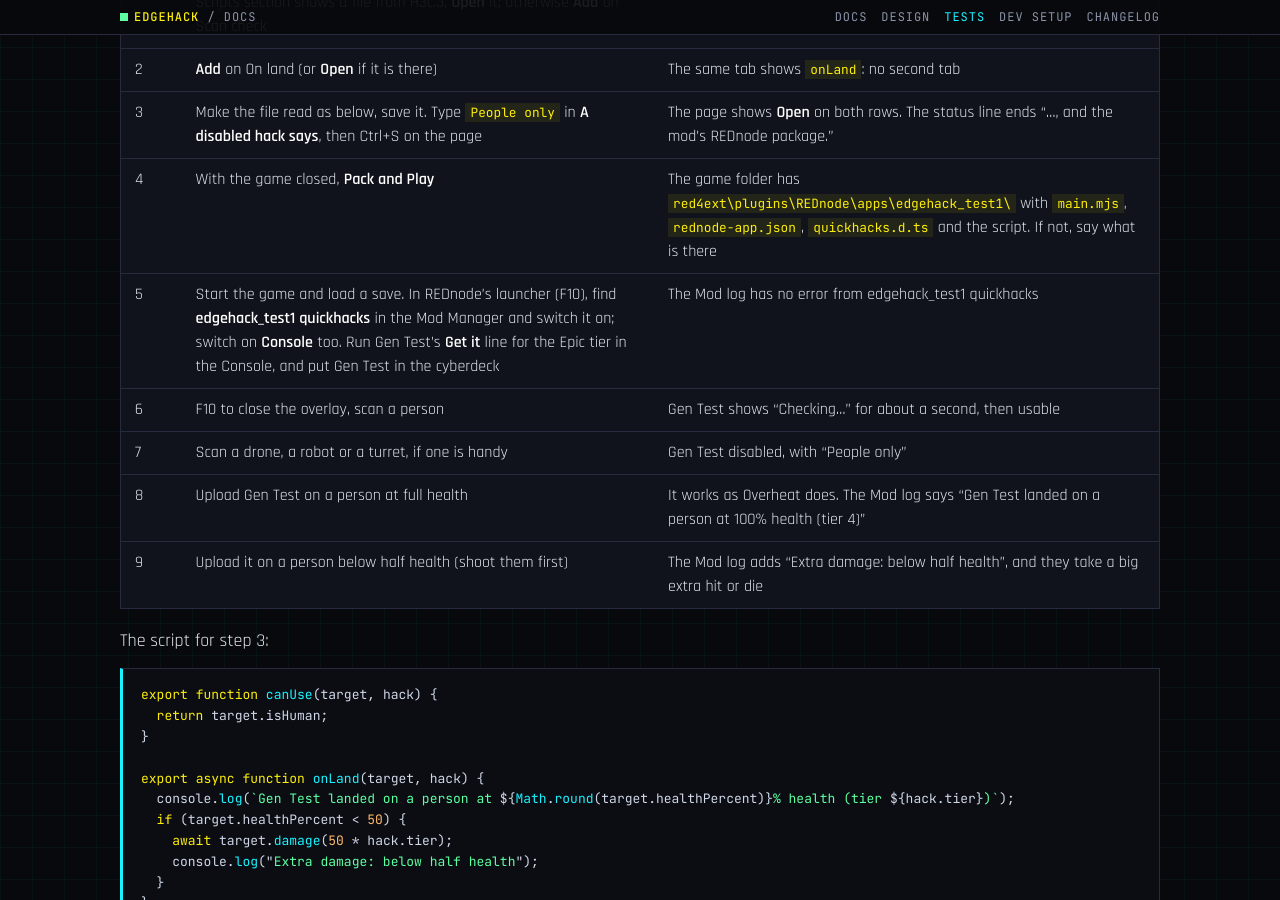
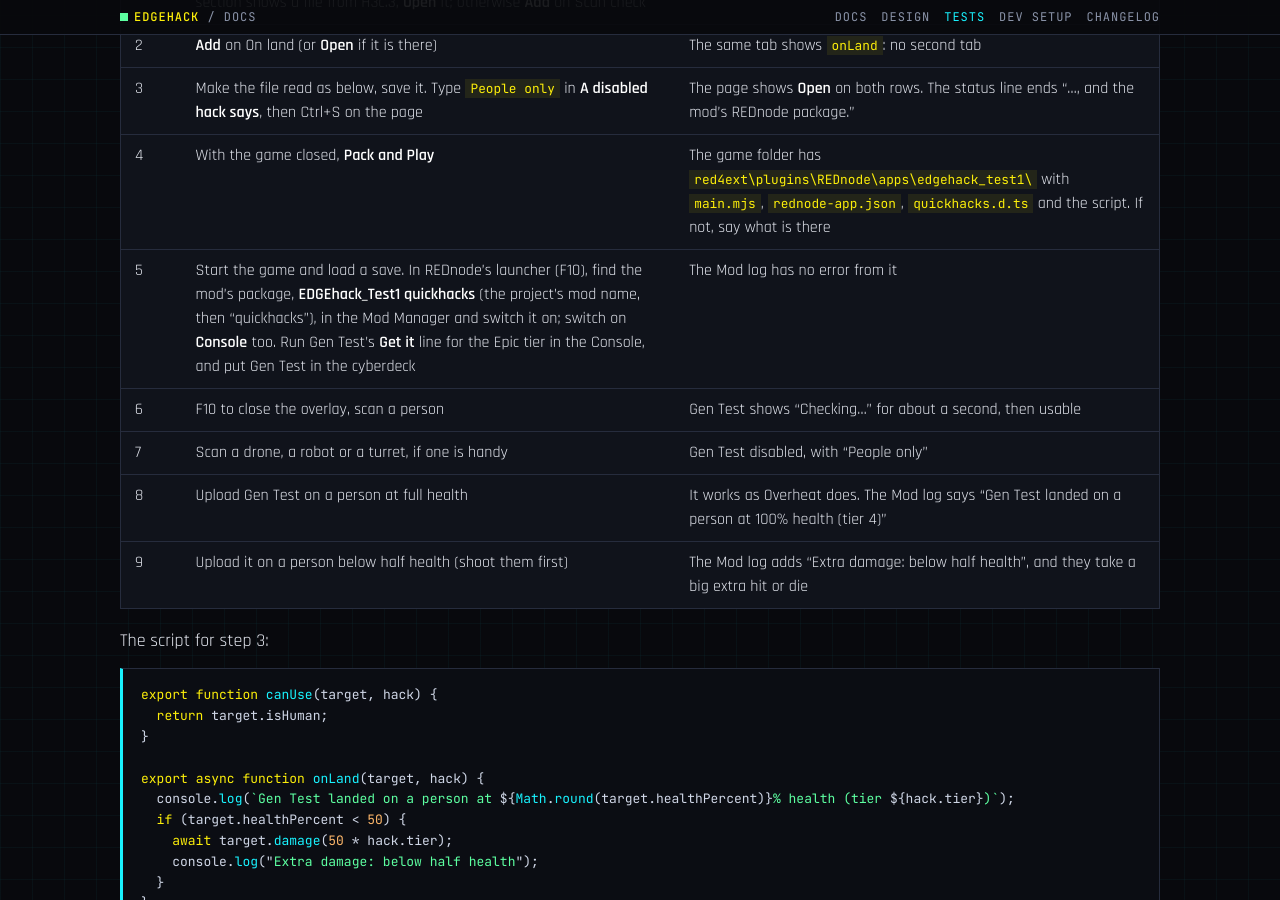
Before and after one commit to Edgemodders/EDGEhack, a Jekyll site: the page built from docs/testing.md, in a window 1280 px wide and 900 px high, scrolled down 2865 px. Built offline with Jekyll 4.4.1, drawn with Linux system fonts in a browser that asks for light colours.

Commit message:
Testing: H3c.4 names the package as the Mod Manager shows it
Co-Authored-By: Claude Opus 5.5 <noreply@anthropic.com>

```diff
--- a/docs/testing.md
+++ b/docs/testing.md
@@ -54,7 +54,7 @@ EDGEhack 0.0.27 and REDnode 0.61.1 (the update zip from REDnode's quickhack test
 | 2 | **Add** on On land (or **Open** if it is there) | The same tab shows `onLand`: no second tab |
 | 3 | Make the file read as below, save it. Type `People only` in **A disabled hack says**, then Ctrl+S on the page | The page shows **Open** on both rows. The status line ends "…, and the mod's REDnode package." |
 | 4 | With the game closed, **Pack and Play** | The game folder has `red4ext\plugins\REDnode\apps\edgehack_test1\` with `main.mjs`, `rednode-app.json`, `quickhacks.d.ts` and the script. If not, say what is there |
-| 5 | Start the game and load a save. In REDnode's launcher (F10), find **edgehack_test1 quickhacks** in the Mod Manager and switch it on; switch on **Console** too. Run Gen Test's **Get it** line for the Epic tier in the Console, and put Gen Test in the cyberdeck | The Mod log has no error from edgehack_test1 quickhacks |
+| 5 | Start the game and load a save. In REDnode's launcher (F10), find the mod's package, **EDGEhack_Test1 quickhacks** (the project's mod name, then "quickhacks"), in the Mod Manager and switch it on; switch on **Console** too. Run Gen Test's **Get it** line for the Epic tier in the Console, and put Gen Test in the cyberdeck | The Mod log has no error from it |
 | 6 | F10 to close the overlay, scan a person | Gen Test shows "Checking..." for about a second, then usable |
 | 7 | Scan a drone, a robot or a turret, if one is handy | Gen Test disabled, with "People only" |
 | 8 | Upload Gen Test on a person at full health | It works as Overheat does. The Mod log says "Gen Test landed on a person at 100% health (tier 4)" |
```
